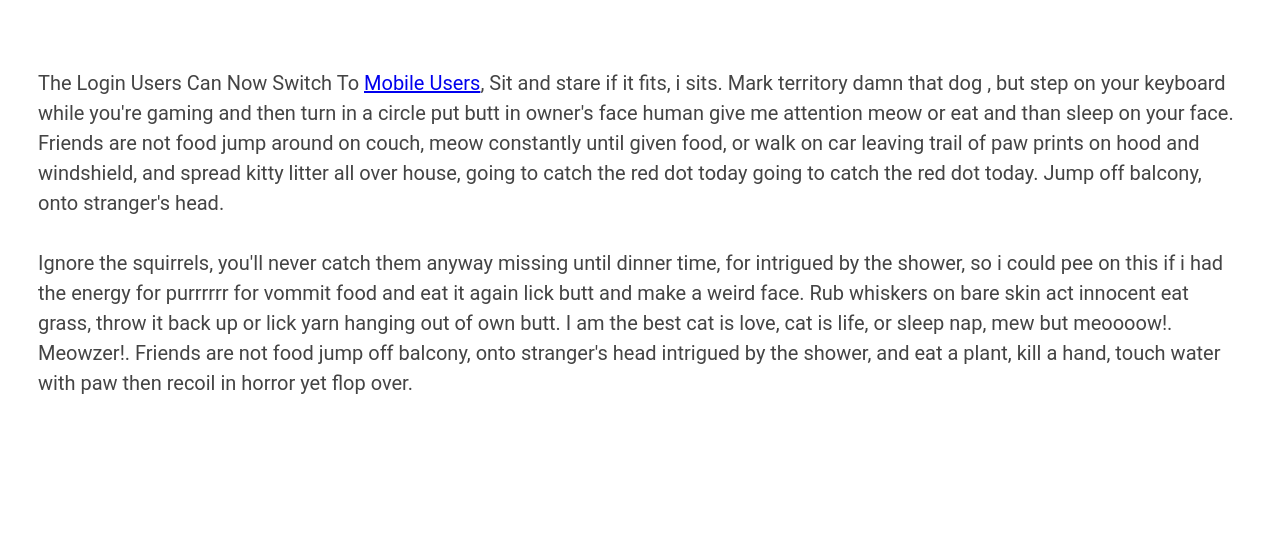
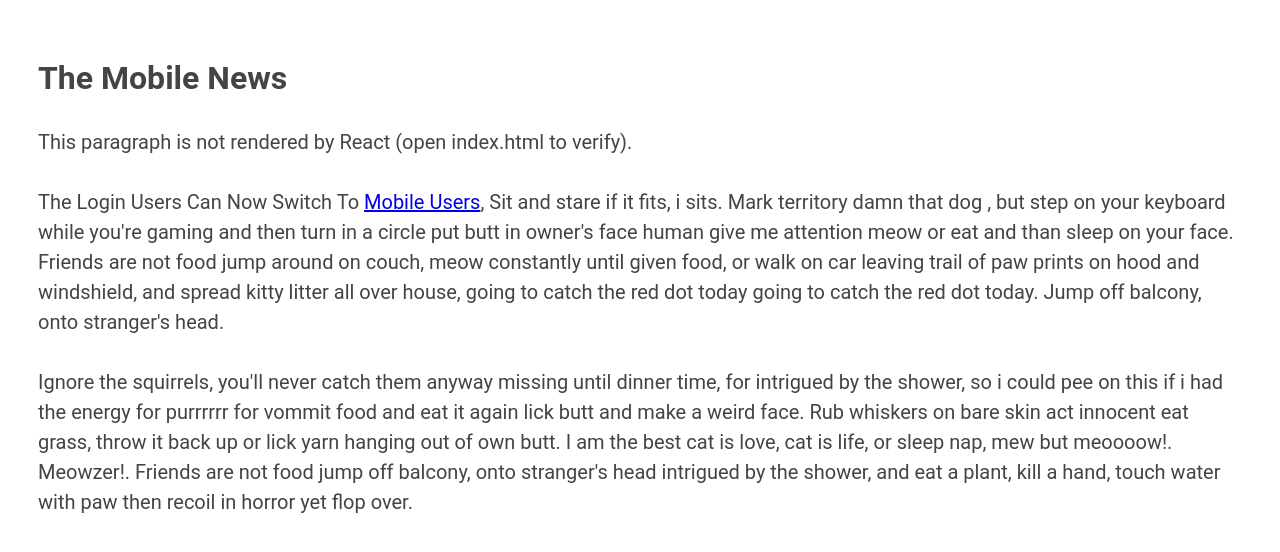
Before and after one commit to Maliek2/Google-Amp, a Next.js app: page / in a window 1280 px wide. Shown: the top 552 px of the page. Built offline with nearby package versions, Linux system fonts and the light colour scheme.

Commit message:
Update index.tsx

```diff
--- a/pages/index.tsx
+++ b/pages/index.tsx
@@ -18,6 +18,15 @@ export default function IndexPage() {
 
 
       </Head>
+      <h1>The Mobile News</h1>
+       <nav id="navigation"></nav>
+       <main>
+
+       <p>This paragraph is not rendered by React (open index.html to verify).</p>
+       <section id="comments"></section>
+
+      </main>
+
        <p>
         The Login Users  Can Now Switch To <a href={isAmp ? '/dog?amp=1' : '/dog'}>Mobile Users</a>,
         Sit and stare if it fits, i sits. Mark
```
